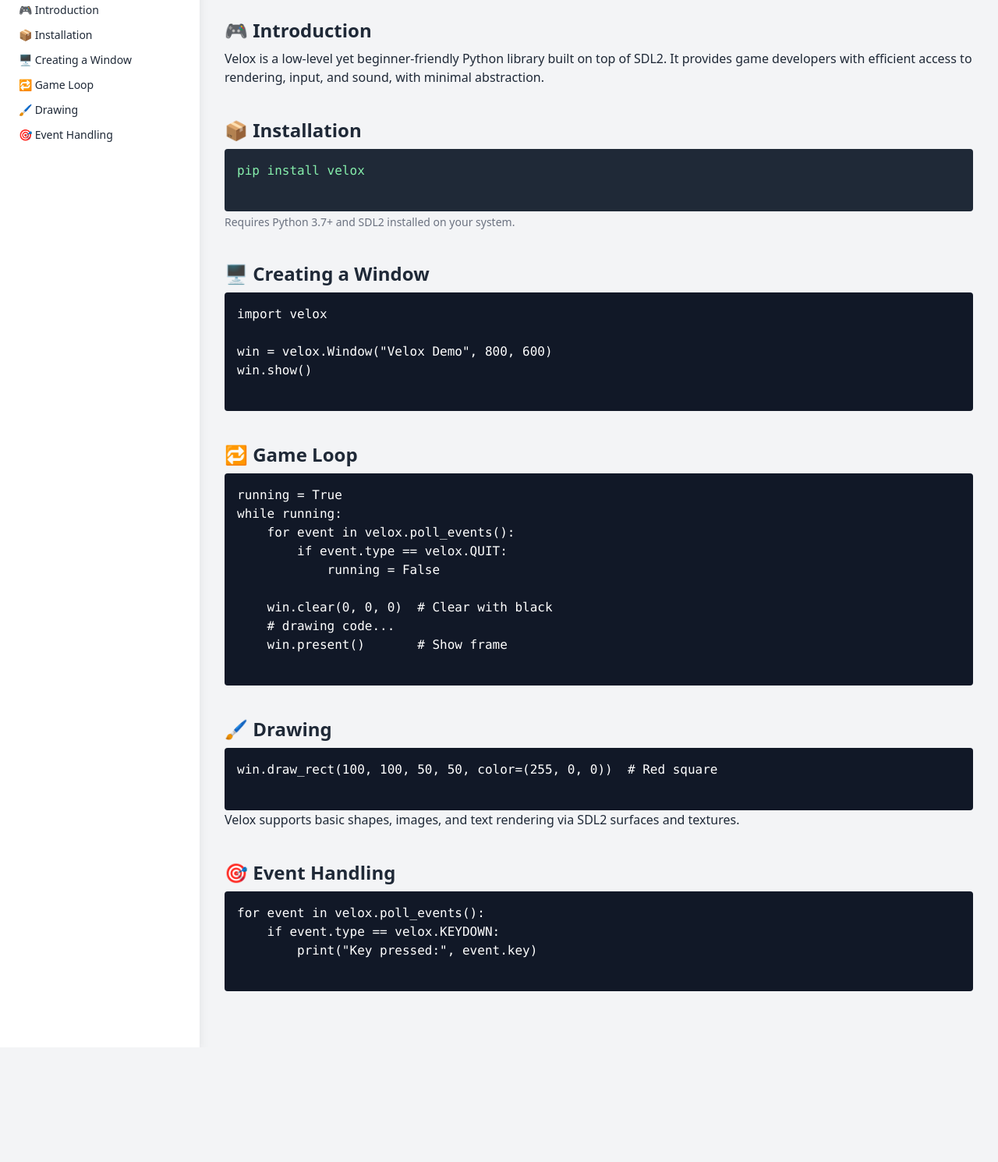
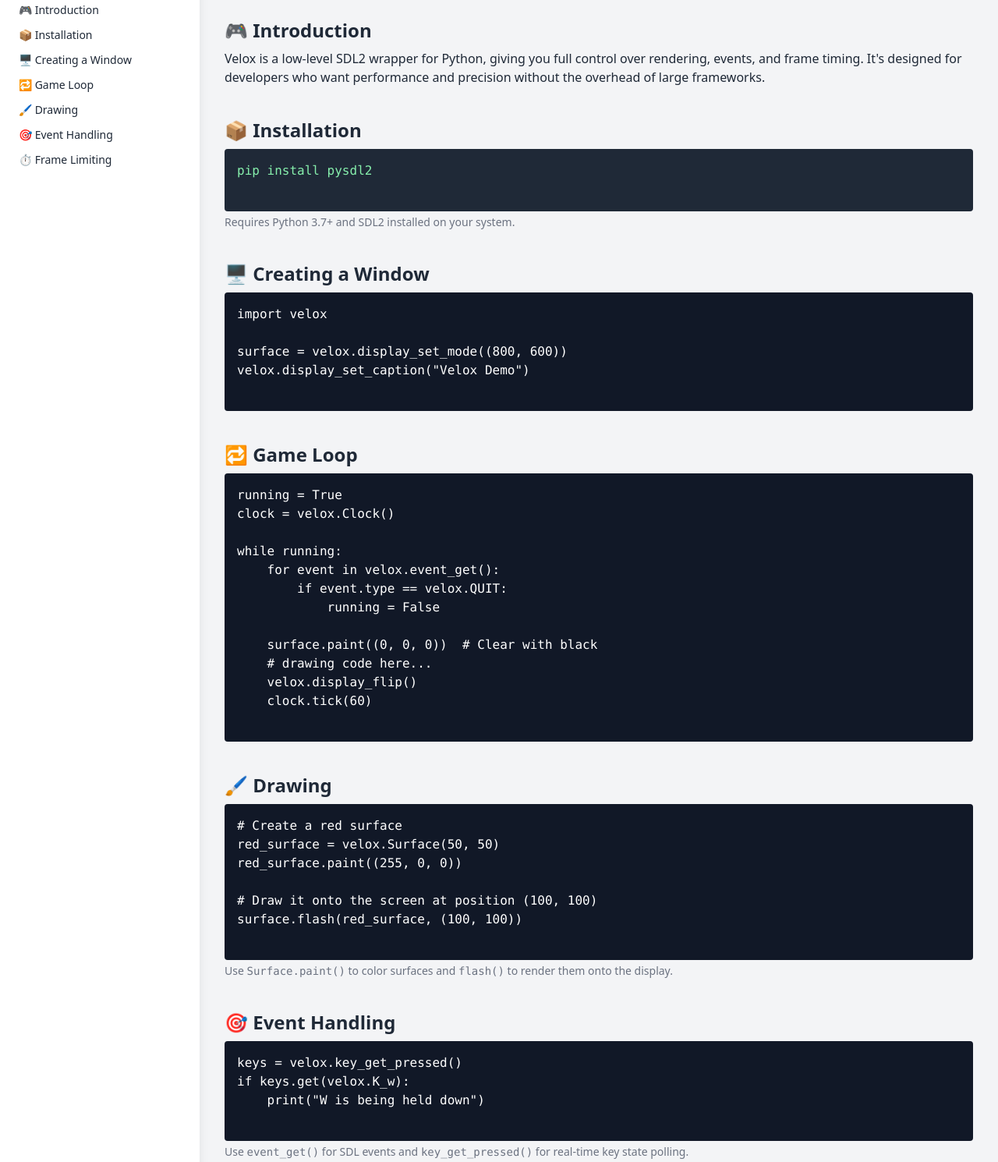
Before and after one commit to Pixnox-Studio/Velox-Web, a plain HTML site: page index2.html in a window 1280 px wide. Shown: the part 125-1615 px from the top of the page at 78% size. Before the commit the page ends 1468 px from the top, so only its background shows below. Drawn offline with nearby package versions, Linux system fonts and the light colour scheme.

Commit message:
Update index2.html

```diff
--- a/index2.html
+++ b/index2.html
@@ -18,6 +18,7 @@
       <a href="#game-loop" class="block hover:text-blue-600">🔁 Game Loop</a>
       <a href="#drawing" class="block hover:text-blue-600">🖌️ Drawing</a>
       <a href="#events" class="block hover:text-blue-600">🎯 Event Handling</a>
+      <a href="#clock" class="block hover:text-blue-600">⏱️ Frame Limiting</a>
     </nav>
   </aside>
 
@@ -29,13 +30,13 @@
 
     <section id="intro" class="mb-10">
       <h3 class="text-2xl font-semibold mb-2">🎮 Introduction</h3>
-      <p>Velox is a low-level yet beginner-friendly Python library built on top of SDL2. It provides game developers with efficient access to rendering, input, and sound, with minimal abstraction.</p>
+      <p>Velox is a low-level SDL2 wrapper for Python, giving you full control over rendering, events, and frame timing. It's designed for developers who want performance and precision without the overhead of large frameworks.</p>
     </section>
 
     <section id="install" class="mb-10">
       <h3 class="text-2xl font-semibold mb-2">📦 Installation</h3>
       <pre class="bg-gray-800 text-green-300 p-4 rounded overflow-x-auto">
-pip install velox
+pip install pysdl2
       </pre>
       <p class="text-sm text-gray-500 mt-1">Requires Python 3.7+ and SDL2 installed on your system.</p>
     </section>
@@ -45,8 +46,8 @@ pip install velox
       <pre class="bg-gray-900 text-white p-4 rounded overflow-x-auto">
 import velox
 
-win = velox.Window("Velox Demo", 800, 600)
-win.show()
+surface = velox.display_set_mode((800, 600))
+velox.display_set_caption("Velox Demo")
       </pre>
     </section>
 
@@ -54,33 +55,53 @@ win.show()
       <h3 class="text-2xl font-semibold mb-2">🔁 Game Loop</h3>
       <pre class="bg-gray-900 text-white p-4 rounded overflow-x-auto">
 running = True
+clock = velox.Clock()
+
 while running:
-    for event in velox.poll_events():
+    for event in velox.event_get():
         if event.type == velox.QUIT:
             running = False
 
-    win.clear(0, 0, 0)  # Clear with black
-    # drawing code...
-    win.present()       # Show frame
+    surface.paint((0, 0, 0))  # Clear with black
+    # drawing code here...
+    velox.display_flip()
+    clock.tick(60)
       </pre>
     </section>
 
     <section id="drawing" class="mb-10">
       <h3 class="text-2xl font-semibold mb-2">🖌️ Drawing</h3>
       <pre class="bg-gray-900 text-white p-4 rounded overflow-x-auto">
-win.draw_rect(100, 100, 50, 50, color=(255, 0, 0))  # Red square
+# Create a red surface
+red_surface = velox.Surface(50, 50)
+red_surface.paint((255, 0, 0))
+
+# Draw it onto the screen at position (100, 100)
+surface.flash(red_surface, (100, 100))
       </pre>
-      <p>Velox supports basic shapes, images, and text rendering via SDL2 surfaces and textures.</p>
+      <p class="text-sm text-gray-500 mt-1">Use <code>Surface.paint()</code> to color surfaces and <code>flash()</code> to render them onto the display.</p>
     </section>
 
     <section id="events" class="mb-10">
       <h3 class="text-2xl font-semibold mb-2">🎯 Event Handling</h3>
       <pre class="bg-gray-900 text-white p-4 rounded overflow-x-auto">
-for event in velox.poll_events():
-    if event.type == velox.KEYDOWN:
-        print("Key pressed:", event.key)
+keys = velox.key_get_pressed()
+if keys.get(velox.K_w):
+    print("W is being held down")
       </pre>
+      <p class="text-sm text-gray-500 mt-1">Use <code>event_get()</code> for SDL events and <code>key_get_pressed()</code> for real-time key state polling.</p>
     </section>
+
+    <section id="clock" class="mb-10">
+      <h3 class="text-2xl font-semibold mb-2">⏱️ Frame Limiting</h3>
+      <pre class="bg-gray-900 text-white p-4 rounded overflow-x-auto">
+clock = velox.Clock()
+
+while True:
+    fps = clock.tick(60)
+    print("FPS:", fps)
+      </pre>
+      <p class="text-sm text-gray-500 mt-1">Use <code>Clock.tick()</code> to limit frame rate and track current FPS.</p>
     </section>
   </main>
 </body>
```
